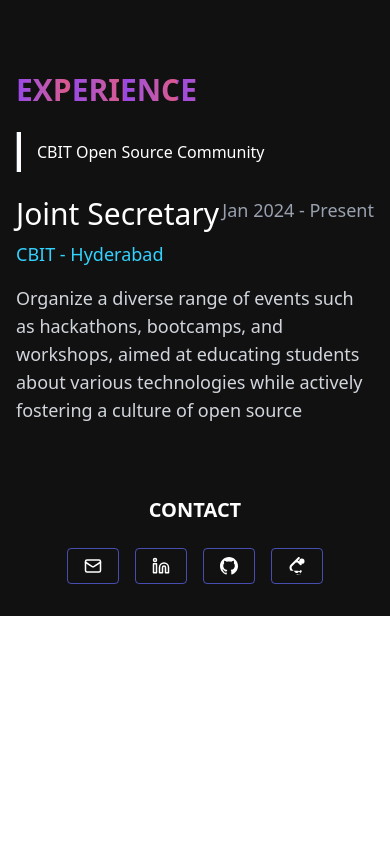
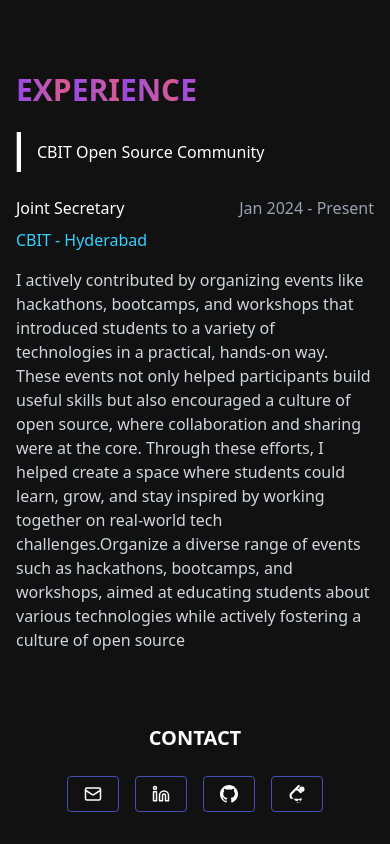
Before and after one commit to sneha9730/portfolio, a React (Vite) app: page / in a window 390 px wide. Shown: the part 812-1656 px from the top of the page. Before the commit the page ends 1428 px from the top, so only its background shows below. Built offline with nearby package versions, Linux system fonts and the light colour scheme.

Commit message:
fix experinece

```diff
--- a/src/sections/experience.tsx
+++ b/src/sections/experience.tsx
@@ -7,7 +7,7 @@ const experiences = [
     duration: "Jan 2024 - Present",
     location: "CBIT - Hyderabad",
     link: "https://cbitosc.github.io/",
-    tasks: "Organize a diverse range of events such as hackathons, bootcamps, and workshops, aimed at educating students about various technologies while actively fostering a culture of open source",
+    tasks: "I actively contributed by organizing events like hackathons, bootcamps, and workshops that introduced students to a variety of technologies in a practical, hands-on way. These events not only helped participants build useful skills but also encouraged a culture of open source, where collaboration and sharing were at the core. Through these efforts, I helped create a space where students could learn, grow, and stay inspired by working together on real-world tech challenges.Organize a diverse range of events such as hackathons, bootcamps, and workshops, aimed at educating students about various technologies while actively fostering a culture of open source",
   },
 ];
 
@@ -20,7 +20,6 @@ const Experience = () => {
       <h2 className="text-3xl font-semibold mb-6 bg-gradient-to-r from-[#9845E8] to-[#DD5789] bg-[length:15%] bg-clip-text text-transparent">EXPERIENCE</h2>
 
       <div className="flex flex-col md:flex-row gap-6">
-        {/* Left Tabs */}
         <div className="flex md:flex-col gap-2 border-l border-gray-600">
           {experiences.map((exp, i) => (
             <button
@@ -36,22 +35,20 @@ const Experience = () => {
             </button>
           ))}
         </div>
-
-        {/* Right Panel */}
         <div className="flex-1">
           <div className="flex justify-between items-start mb-2">
-            <h3 className="text-3xl font-medium">{activeExp.role}</h3>
-            <span className="text-lg text-gray-400">{activeExp.duration}</span>
+            <h3 className="md:text-3xl sm:text-xl font-medium">{activeExp.role}</h3>
+            <span className="md:text-lg sm:text-sm text-gray-400">{activeExp.duration}</span>
           </div>
           <a
             href={activeExp.link}
             target="_blank"
             rel="noopener noreferrer"
-            className="text-lg text-[#33D2FF] hover:text-[#9845E8]"
+            className="md:text-lg sm:text-base text-[#33D2FF] hover:text-[#9845E8]"
           >
             {activeExp.location}
           </a>
-          <ul className="mt-4 text-lg text-gray-300 list-disc list-inside space-y-2">
+          <ul className="mt-4 md:text-lg sm:text-base text-gray-300 list-disc list-inside space-y-2">
             {activeExp.tasks}
 
           </ul>
```
